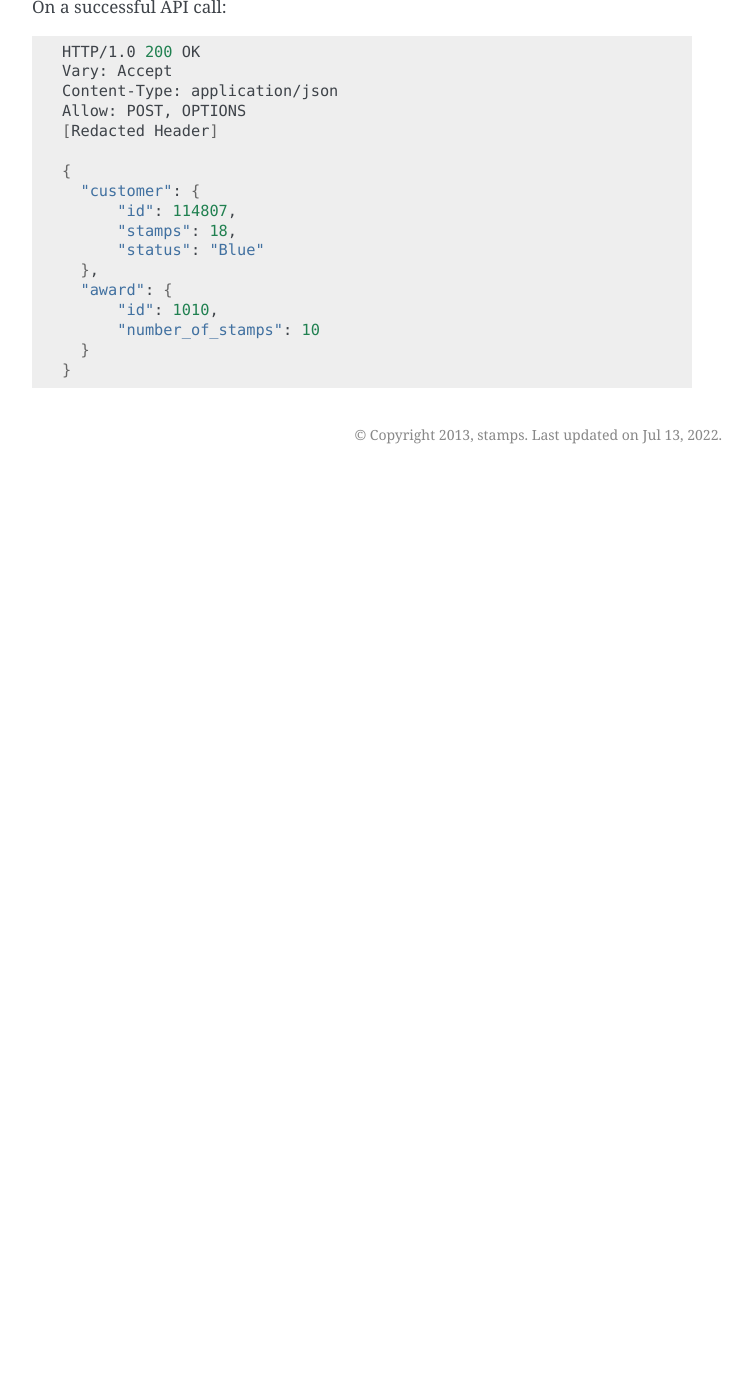
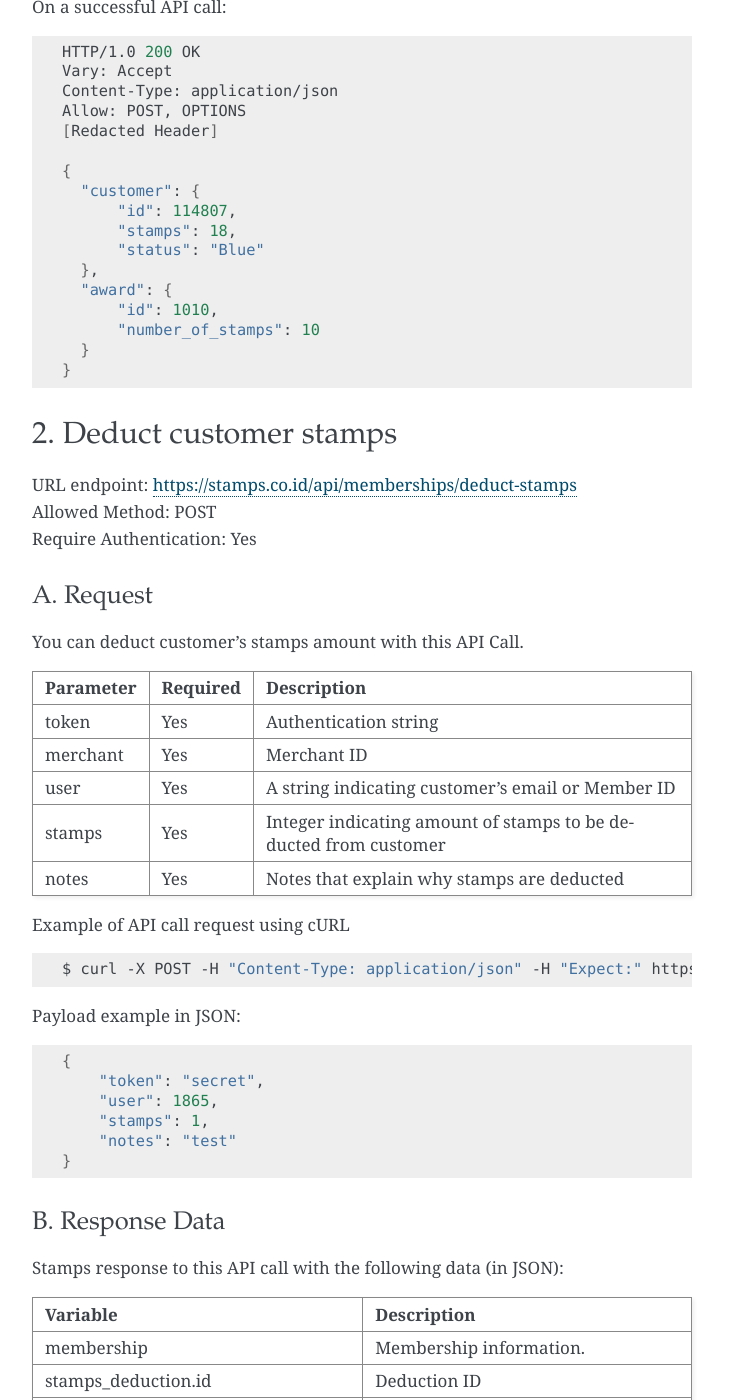
Before and after one commit to ui/stamps-api-docs, a Sphinx documentation site: the page built from source/stamps_api.rst, in a window 1280 px wide and 1400 px high, scrolled down 1439 px. Shown: the whole window, without its empty margins (388-1140 px from the left). Built offline with Sphinx 7.4.7, drawn with Linux system fonts in a browser that asks for light colours; before the commit the page ends 1913 px from its top, so only the background shows below that; some of the changed text lies outside the part shown.

Commit message:
deduct stamps docs

```diff
--- a/source/stamps_api.rst
+++ b/source/stamps_api.rst
@@ -88,3 +88,138 @@ On a successful API call:
           "number_of_stamps": 10
       }
     }
+
+
+2. Deduct customer stamps
+=======================================
+| URL endpoint: https://stamps.co.id/api/memberships/deduct-stamps
+| Allowed Method: POST
+| Require Authentication: Yes
+
+A. Request
+-----------------------------
+
+You can deduct customer's stamps amount with this API Call.
+
+==================== =========== =========================
+Parameter            Required    Description
+==================== =========== =========================
+token                Yes         Authentication string
+merchant             Yes         Merchant ID
+user                 Yes         A string indicating customer's email or Member ID
+stamps               Yes         Integer indicating amount of stamps to be deducted from customer
+notes                Yes         Notes that explain why stamps are deducted
+==================== =========== =========================
+
+Example of API call request using cURL
+
+.. code-block :: bash
+
+    $ curl -X POST -H "Content-Type: application/json" -H "Expect:" https://stamps.co.id/api/memberships/deduct-stamps -i -d '{ "token": "secret", "user": "customer@stamps.co.id, "merchant": 2, "stamps": 10, "notes": "Test deduct"}'
+
+
+
+Payload example in JSON:
+
+.. code-block :: bash
+
+    {
+        "token": "secret",
+        "user": 1865,
+        "stamps": 1,
+        "notes": "test"
+    }
+
+
+B. Response Data
+----------------
+Stamps response to this API call with the following data (in JSON):
+
+===================================== ==============================
+Variable                              Description
+===================================== ==============================
+membership                            Membership information.
+stamps_deduction.id                   Deduction ID
+stamps_deduction.stamps               How many stamps that was successfully deducted
+stamps_deduction.notes                Notes about the deduction
+stamps_deduction.created              Created time of deduction in GMT timezone
+stamps_deduction.created_timestamp    Created time of deduction in UNIX timestamp format
+detail                                Description of error (if any)
+errors                                Errors encountered when parsing
+                                      data (if any)
+===================================== ==============================
+
+
+C. Response Headers
+-------------------
+
+=================== ==============================
+Code                Description
+=================== ==============================
+200                 Everything worked as expected
+400                 Bad Request - Often missing a
+                    required parameter
+401                 Unauthorized – Often missing or
+                    wrong authentication token
+403                 Forbidden – You do not have
+                    permission for this request
+405                 HTTP method not allowed - The
+                    requested resources cannot be called with the specified HTTP method
+500, 502, 503, 504  Server Errors - something is
+                    wrong on Stamps' end
+=================== ==============================
+
+
+D. Examples
+-----------
+
+On a successful API call:
+
+.. code-block :: bash
+
+    HTTP/1.0 200 OK
+    Vary: Accept
+    Content-Type: application/json
+    Allow: POST, OPTIONS
+    [Redacted Header]
+
+    {
+        "membership": {
+            "id": 1864,
+            "group_id": 1,
+            "status": 100,
+            "status_text": "Blue",
+            "stamps": 7,
+            "balance": 0,
+            "referral_code": "JJ3X1",
+            "is_blocked": false,
+            "created": "2022-03-31"
+        },
+        "stamps_deduction": {
+            "id": 9,
+            "stamps": 1,
+            "notes": "test",
+            "created": "2022-07-13T08:41:10+00:00",
+            "created_timestamp": 1657701670,
+            "status": 1
+        }
+    }
+
+When some fields don't validate:
+
+.. code-block :: bash
+
+    HTTP/1.0 400 BAD REQUEST
+    Vary: Accept
+    Content-Type: application/json
+    Allow: POST, OPTIONS
+    [Redacted Header]
+
+    {
+        "detail": "notes: This field is required.",
+        "error_message": "notes: This field is required.",
+        "error_code": "required",
+        "errors": {
+            "notes": "This field is required."
+        }
+    }
```
